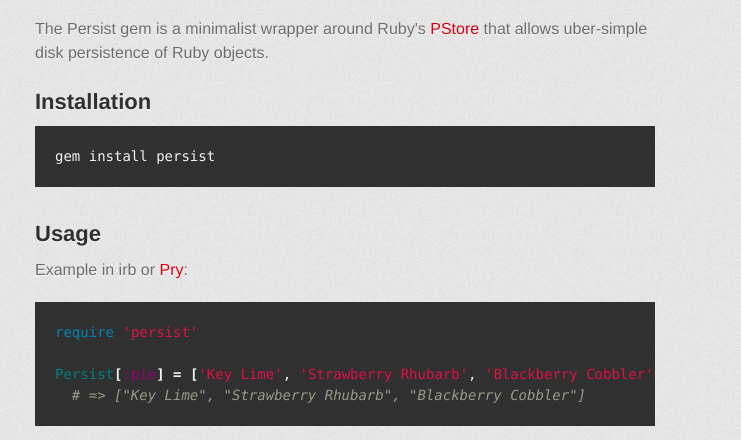
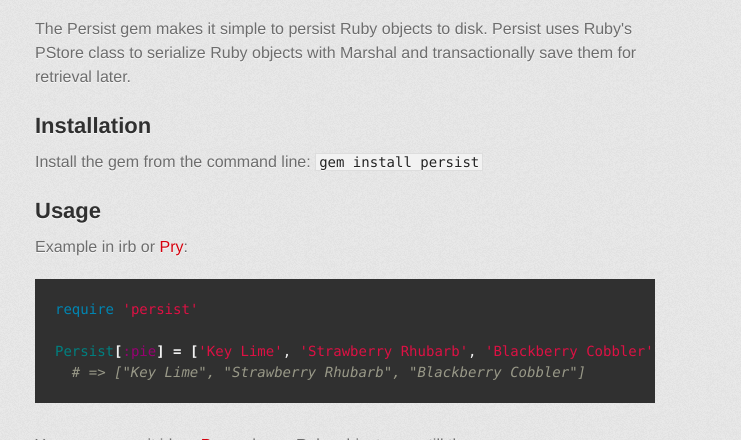
Before and after one commit to havenwood/persist, a plain HTML site: page index.html in a window 1280 px wide. Shown: the part 660-1100 px from the top of the page, without its empty margins (295-1036 px from the left). Drawn offline with Linux system fonts and the light colour scheme; a web font is replaced by a local one.

```diff
--- a/index.html
+++ b/index.html
@@ -36,13 +36,13 @@
 
 <p><a href="https://travis-ci.org/havenwood/persist"><img src="https://travis-ci.org/havenwood/persist.png?branch=master" alt="Build Status"></a></p>
 
-<p>The Persist gem is a minimalist wrapper around Ruby's <a href="http://ruby-doc.org/stdlib-2.0/libdoc/pstore/rdoc/PStore.html">PStore</a> that allows uber-simple disk persistence of Ruby objects.</p>
+<p>The Persist gem makes it simple to persist Ruby objects to disk. Persist uses Ruby's PStore class to serialize Ruby objects with Marshal and transactionally save them for retrieval later.</p>
 
 <h2>
 <a name="installation" class="anchor" href="#installation"><span class="octicon octicon-link"></span></a>Installation</h2>
 
-<div class="highlight"><pre>gem install persist
-</pre></div>
+<p>Install the gem from the command line:
+<code>gem install persist</code></p>
 
 <h2>
 <a name="usage" class="anchor" href="#usage"><span class="octicon octicon-link"></span></a>Usage</h2>
```
Also changed, not shown: params.json (+1 -1 lines).
